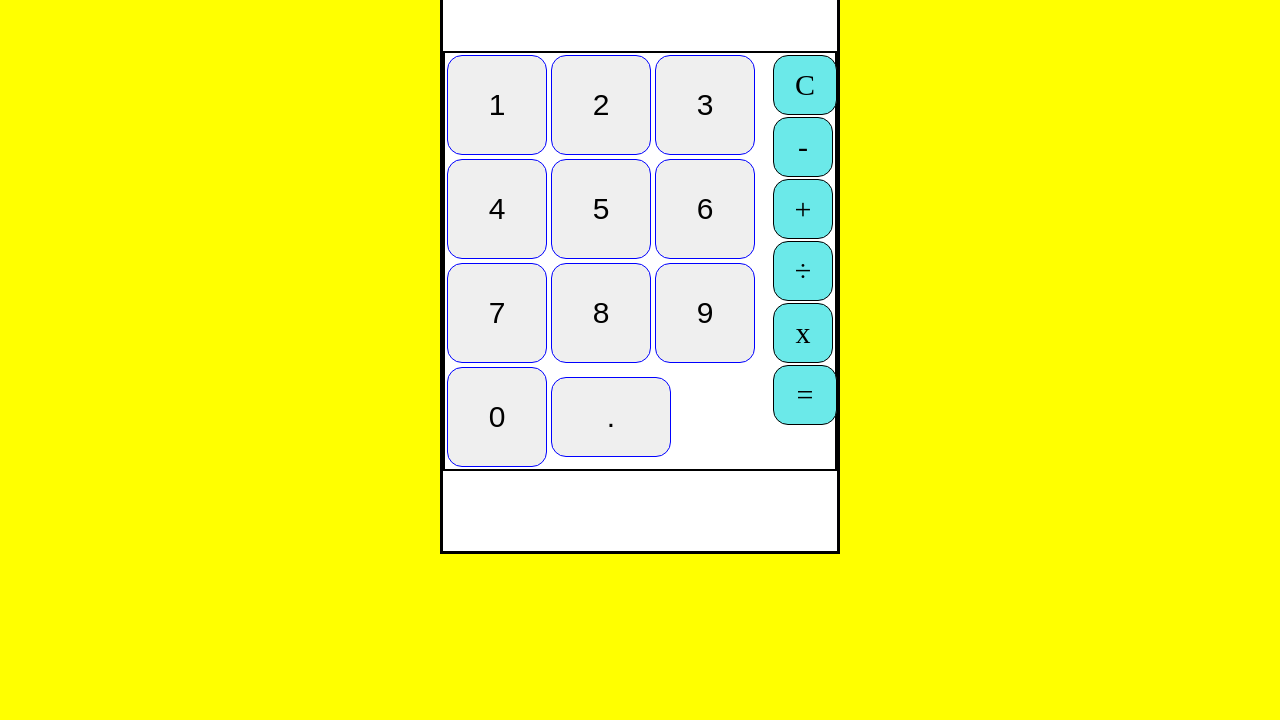
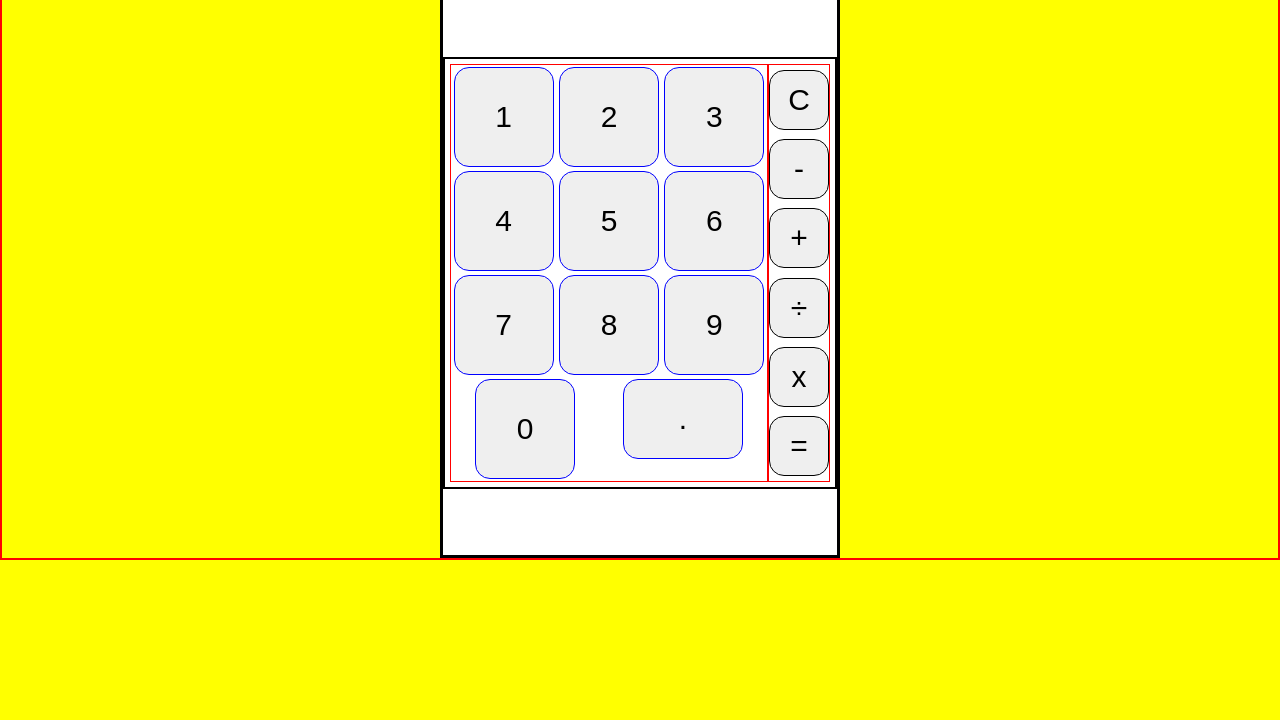
Before and after one commit to picasso31/calculette, a plain HTML site: page index.html in a window 1280 px wide. Shown: the part 80-800 px from the top of the page. Drawn offline with Linux system fonts and the light colour scheme.

Commit message:
lundi16h48

```diff
--- a/assets/css/js/script.js
+++ b/assets/css/js/script.js
@@ -24,7 +24,7 @@ document.body.appendChild(calc);
 
 // j'ai creer un ecran// que j'ai mis dans une div
 let ecran = document.createElement("div");
-// j'ai atribuer une classe a mon ecran avec ecran.classlist.add("casse-exemple")
+// j'ai atribuer une classe a mon ecran avec ecran.classlist.add("classe-exemple")
 ecran.classList.add("classe-ecran");
 
 // exemple.innerText = la valeur a mettre dans le texte//
@@ -79,39 +79,37 @@ let decimal = document.createElement("button");
     clavierChiffres.appendChild	(decimal);
 
 
-
-
-
 // j'ai creer un element clavier signes sur le quel j'affect a clavier
 let clavierSignes = document.createElement("div");
-    clavierSignes.classList.add("classe-clavier-signes");
+    clavierSignes.classList.add("clavier-signes");
     clavier.appendChild(clavierSignes);
         // boutton supression C
-let signeC = document.createElement("div");
-    signeC.classList.add("boutton2");
+let signeC = document.createElement("button");
+    signeC.classList.add("classe-boutton");
     signeC.innerText= "C";
     signeC.style.height="60px";
-    signeC.style.widht= "60px";
+    signeC.style.width="60px";
     signeC.style.border= "1px solid black";
     clavierSignes.appendChild(signeC);
 
     // je creer des bouttons que j'ajoute au claviersignes
     // bouton moins -
-let signeMoins= document.createElement('div');
+let signeMoins= document.createElement('button');
     // j'atribut une classe
-    signeMoins.classList.add("boutton2");
+    signeMoins.classList.add("classe-boutton");
     // j'atribut le signe a mon boutton
     signeMoins.innerText= "-";
     signeMoins.style.height= "60px";
     signeMoins.style.width= "60px";
     signeMoins.style.border= "1px solid black";
 
+
         // le moins devien l'enfant de clavierSignes
     clavierSignes.appendChild(signeMoins);
 
     // boutton plus +
-let signePlus= document.createElement("div");
-    signePlus.classList.add("boutton2");
+let signePlus= document.createElement("button");
+    signePlus.classList.add("classe-boutton");
     signePlus.innerText="+";
     signePlus.style.height="60px";
     signePlus.style.width="60px";
@@ -119,28 +117,55 @@ let signePlus= document.createElement("div");
     clavierSignes.appendChild(signePlus);
 
     // boutton division /
-let signeDivision= document.createElement("div");
+let signeDivision= document.createElement("button");
     signeDivision.innerText= "÷";
-    signeDivision.classList.add("boutton2");
+    signeDivision.classList.add("classe-boutton");
     signeDivision.style.height = "60px";
     signeDivision.style.width = "60px";
     signeDivision.style.border= "1px solid black";
     clavierSignes.appendChild(signeDivision);
 
     // bouton multiplication
-let signeMulti= document.createElement("div");
+let signeMulti= document.createElement("button");
     signeMulti.innerText= "x";
-    signeMulti.classList.add("boutton2");
+    signeMulti.classList.add("classe-boutton");
     signeMulti.style.height= "60px";
     signeMulti.style.width= "60px";
     signeMulti.style.border="1px solid black";
     clavierSignes.appendChild(signeMulti);
     // boutton egal =
-let signeEgal = document.createElement("div");
-    signeEgal.classList.add("boutton2");
+let signeEgal = document.createElement("button");
+    signeEgal.classList.add("classe-boutton");
     signeEgal.innerText ="=";
     signeEgal.style.height= "60px";
-    signeEgal.style.widht= "60px";
+    signeEgal.style.width= "60px";
     signeEgal.style.border= "1px solid black";
     clavierSignes.appendChild(signeEgal);
 // fonction de claculatrice
+        // je selectionne un element avec querrySelector/et je selectionne ma classe boutton
+let premierBouton = document.querySelectorAll(".classe-boutton");
+// j'affiche sur ma console.
+console.log(premierBouton);
+        //je selectionne mon premier boutton
+        // for each = c'est pour chaque element (unBoutton => {})
+        // {exemple.addEventListener("click", function() {
+premierBouton.forEach(unBouton => {
+
+        // addEventListener= c'est pour ajouter un ecouter d'evenement (surveiller le click , function() )
+    unBouton.addEventListener("click", function(){
+
+
+        if (unBouton.innerText !== "C" && unBouton.innerText !== "=") {//Si la propriété innerText du bouton sur lequel j'ai cliqué est différent de "C" et différent de "="
+            console.log("L'utilisateur a appuyé sur la touche : ", unBouton.innerText);// Je fais ça
+            document.querySelector(".classe-ecran").innerText += unBouton.innerText;// et ça
+        } else { //Sinon
+            // Si appuyé sur C ou =
+            console.log("Tu as cliqué sur C ou ="); //je fais ça
+        }
+
+        // unBouton.style.color = "green";
+        // unBouton.style.fontSize = "50px";
+        // unBouton.style.backgroundColor = "red";
+    })
+
+})
--- a/assets/css/style.css
+++ b/assets/css/style.css
@@ -3,7 +3,7 @@
     margin:0;
     padding: 0;
     font-size: 30px;
-    /* border: 1px solid red ; */
+    border: 1px solid red ;
 }
 h1{
     text-align: center;
@@ -26,40 +26,32 @@ body{
     width: 100%;
     display: flex;
     justify-content: space-around;
+    padding: 5px;
+}
+.classe-clavier-chiffres {
+    display: flex;
+    flex-wrap: wrap;
 }
 .classe-boutton {
-    margin: 2px;
+    margin: 2px auto;
     border-radius: .5rem;
 }
-.boutton2 {
-    margin: 2px;
+.classe-boutton {
+    margin: 2px auto;
     border-radius: .5rem;
-    display:flex;
-    justify-content: center;
-    align-items: center;
-    justify-content: space-around;
-    width: 100% ;
+}
 
-}
-.classe-division {
-    display: flex;
-    align-items: center;
-}
-.clavierSignes {
+.clavier-signes {
     display: flex;
     flex-wrap: wrap;
+    align-items: center;
     width: 30%;
-}
-
-
-.boutton2{
-    background-color: rgb(107, 233, 233);
-    display: flex;
-    justify-self: ;
-    box-sizing: border-box;
-    margin: 2px;
 }
 
 .classe-clavier {
     margin-top: 2rem;
 }
+h1{
+    display: flex;
+
+}
```
